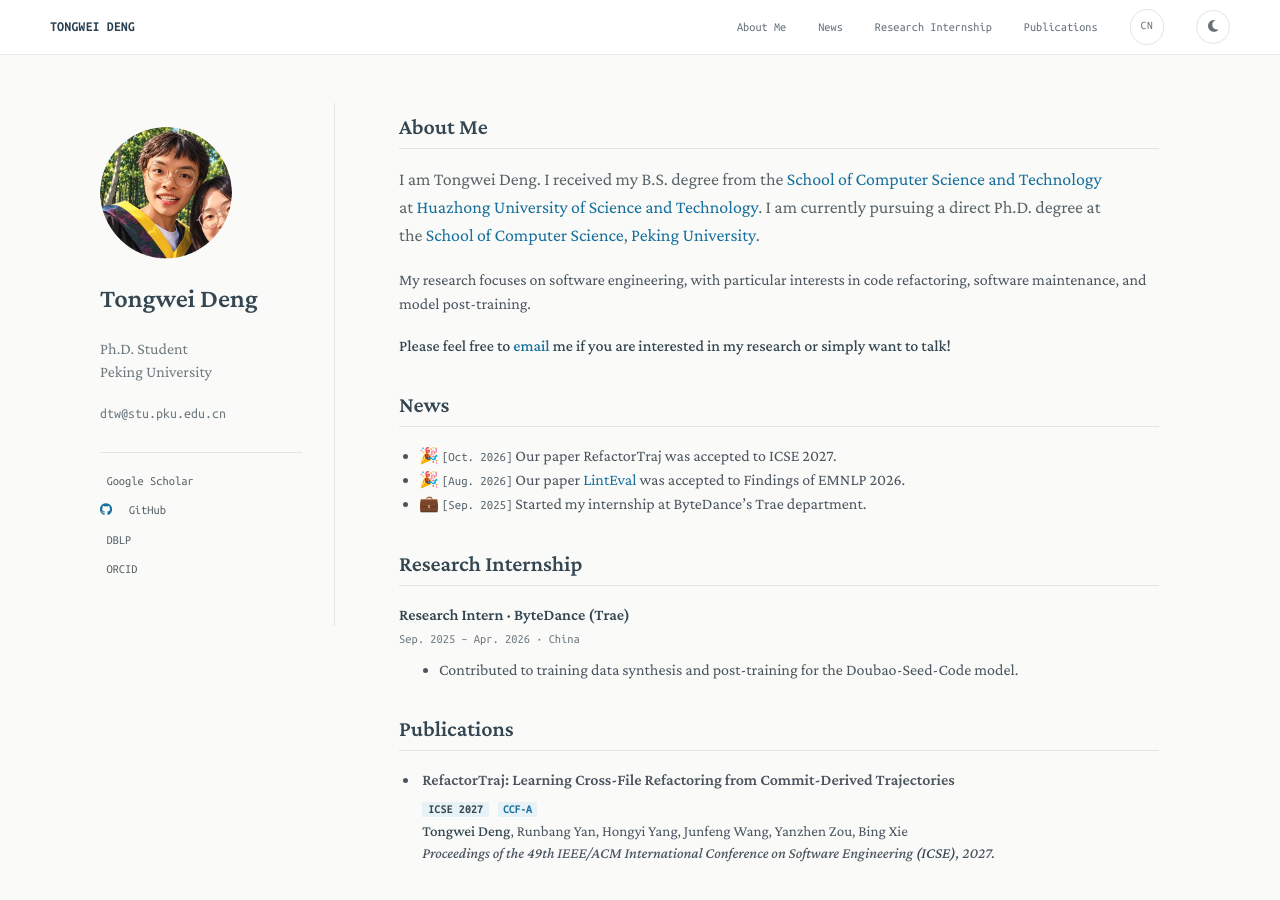
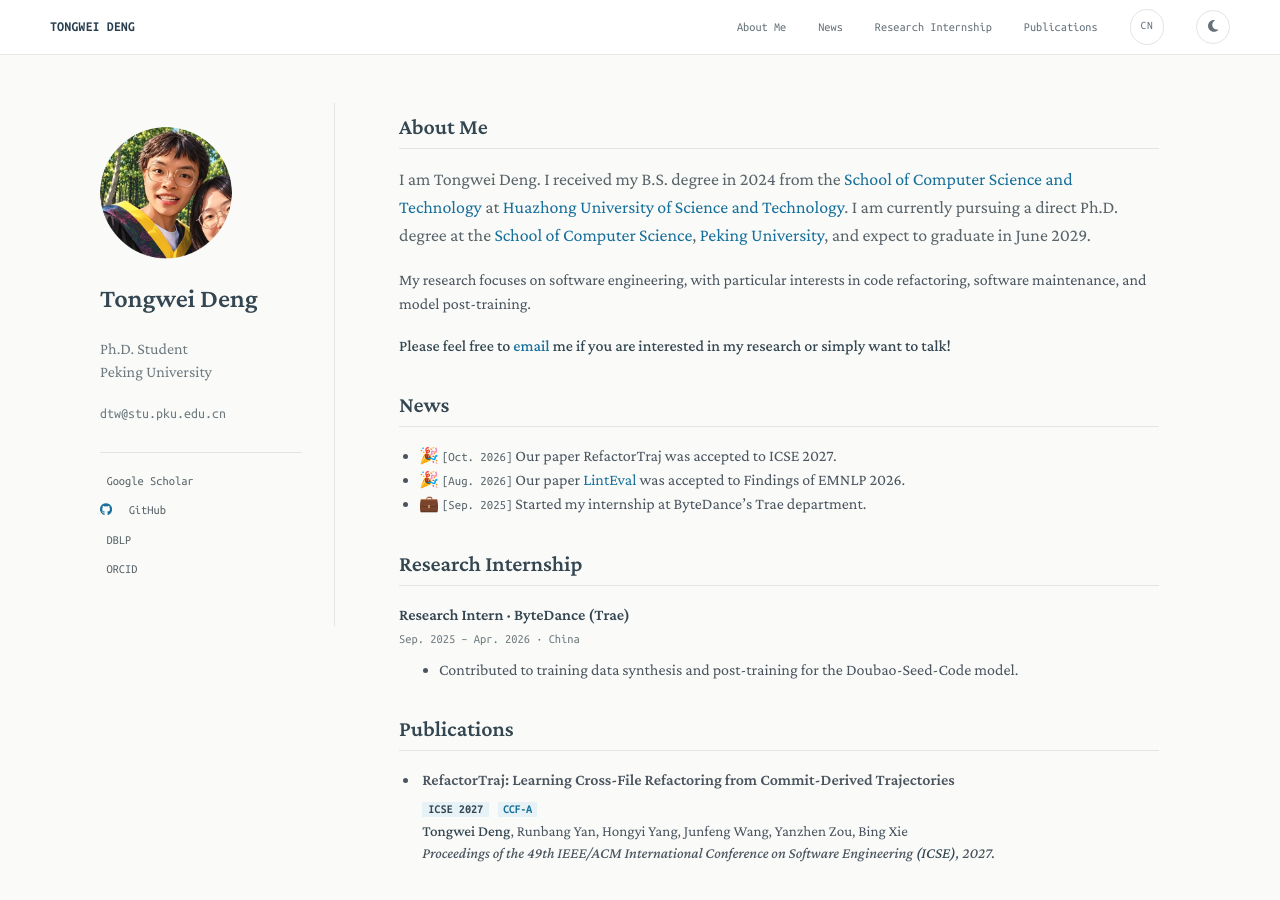
Before and after one commit to 6643789wsx/6643789wsx.github.io, a Jekyll site: the page built from index.md, in a window 1280 px wide and 900 px high. Built offline with Jekyll 4.4.1, drawn with Linux system fonts in a browser that asks for light colours; a style sheet for code colours, icons or effects is not loaded; our own code applies the rules of GitHub Pages for plain Markdown files.

Commit message:
Add degree years to the biography

```diff
--- a/index.md
+++ b/index.md
@@ -5,7 +5,7 @@
 
 ## About Me
 
-I am Tongwei Deng. I received my B.S. degree from the [School of Computer Science and Technology](https://cs.hust.edu.cn/) at [Huazhong University of Science and Technology](https://www.hust.edu.cn/). I am currently pursuing a direct Ph.D. degree at the [School of Computer Science](https://cs.pku.edu.cn/), [Peking University](https://www.pku.edu.cn/).
+I am Tongwei Deng. I received my B.S. degree in 2024 from the [School of Computer Science and Technology](https://cs.hust.edu.cn/) at [Huazhong University of Science and Technology](https://www.hust.edu.cn/). I am currently pursuing a direct Ph.D. degree at the [School of Computer Science](https://cs.pku.edu.cn/), [Peking University](https://www.pku.edu.cn/), and expect to graduate in June 2029.
 
 My research focuses on software engineering, with particular interests in code refactoring, software maintenance, and model post-training.
 
```
Also changed, not shown: zh/index.md (+1 -1 lines).
